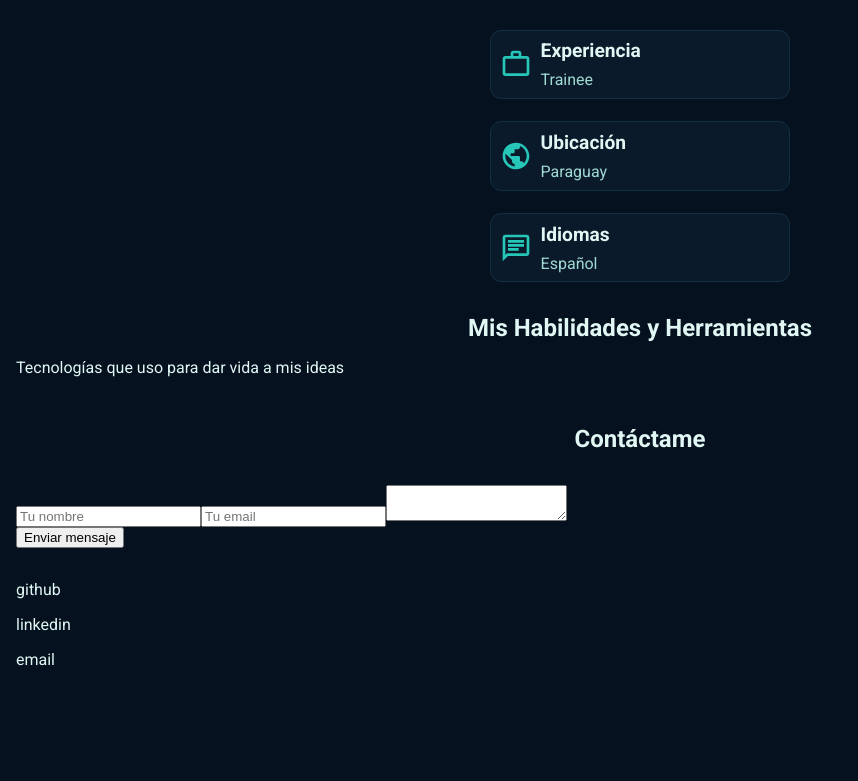
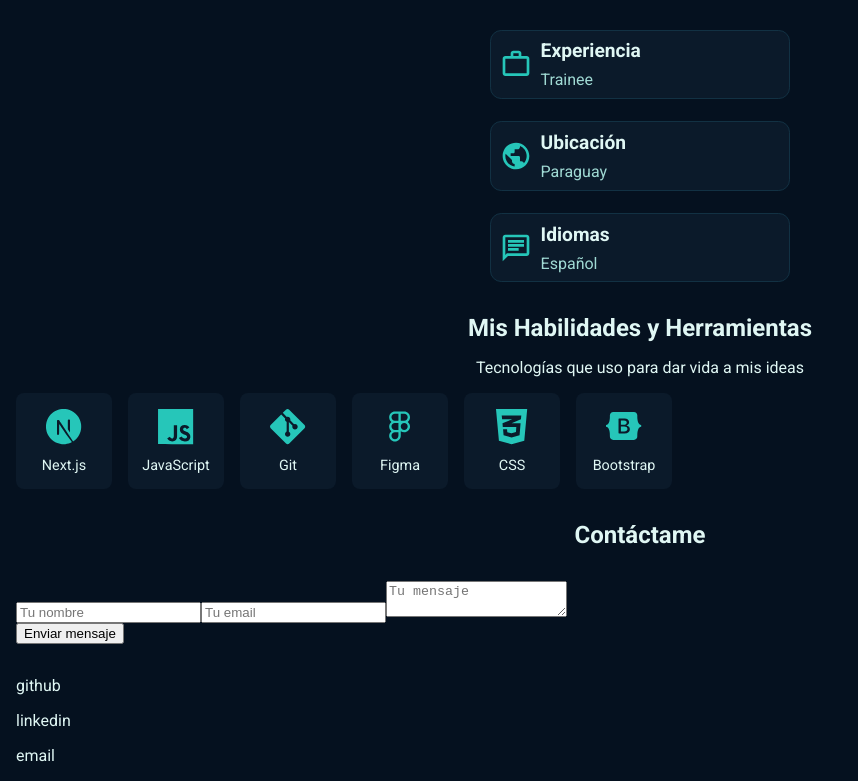
Before and after one commit to rodrigocattebeke/portfolio-updated, a React (Vite) app: page / in a window 1280 px wide. Shown: the part 756-1537 px from the top of the page, without its empty margins (0-858 px from the left). Before the commit the page ends 1441 px from the top, so only its background shows below. Built offline with nearby package versions, Linux system fonts and the light colour scheme.

Commit message:
feat(Home): add skills section

```diff
--- a/src/Home.jsx
+++ b/src/Home.jsx
@@ -1,8 +1,15 @@
+import { Boostrap } from "./components/icons/Boostrap";
 import { Chat } from "./components/icons/Chat";
+import { CSS } from "./components/icons/CSS";
+import { Figma } from "./components/icons/Figma";
+import { Git } from "./components/icons/Git";
+import { JavaScript } from "./components/icons/JavaScript";
+import { NextJs } from "./components/icons/NextJs";
 import { Public } from "./components/icons/Public";
 import { Work } from "./components/icons/Work";
 import { Button } from "./components/ui/button/Button";
 import { InfoItem } from "./components/ui/infoItem/InfoItem";
+import { Skill } from "./components/ui/skill/Skill";
 
 export function Home() {
   return (
@@ -37,7 +44,14 @@ export function Home() {
       <section className="skills">
         <h2 className="sectionTitle">Mis Habilidades y Herramientas</h2>
         <p className="skillsDescription">Tecnologías que uso para dar vida a mis ideas</p>
-        <div className="skillsContainer"></div>
+        <div className="skillsContainer">
+          <Skill icon={NextJs} description="Next.js" />
+          <Skill icon={JavaScript} description="JavaScript" />
+          <Skill icon={Git} description={"Git"} />
+          <Skill icon={Figma} description={"Figma"} />
+          <Skill icon={CSS} description={"CSS"} />
+          <Skill icon={Boostrap} description={"Bootstrap"} />
+        </div>
       </section>
       <section className="contactMe">
         <h2 className="sectionTitle">Contáctame</h2>
@@ -46,7 +60,7 @@ export function Home() {
           <form className="contactForm">
             <input name="name" placeholder="Tu nombre"></input>
             <input name="email" placeholder="Tu email"></input>
-            <textarea name="message" Tu mensaje></textarea>
+            <textarea name="message" placeholder="Tu mensaje"></textarea>
           </form>
           <button>Enviar mensaje</button>
         </div>
--- a/src/index.css
+++ b/src/index.css
@@ -114,3 +114,15 @@ section {
   gap: 1.38rem;
   margin-top: 1rem;
 }
+
+/*      Skills      */
+.skillsContainer {
+  display: flex;
+  flex-wrap: wrap;
+  gap: 1rem;
+}
+
+.skillsDescription {
+  width: 100%;
+  text-align: center;
+}
```
